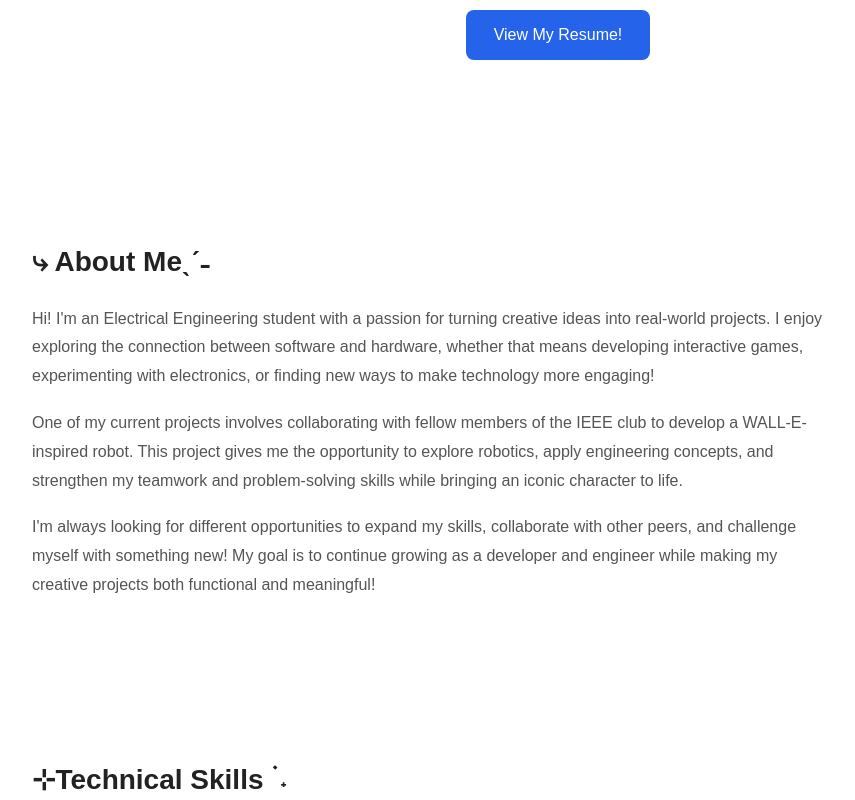
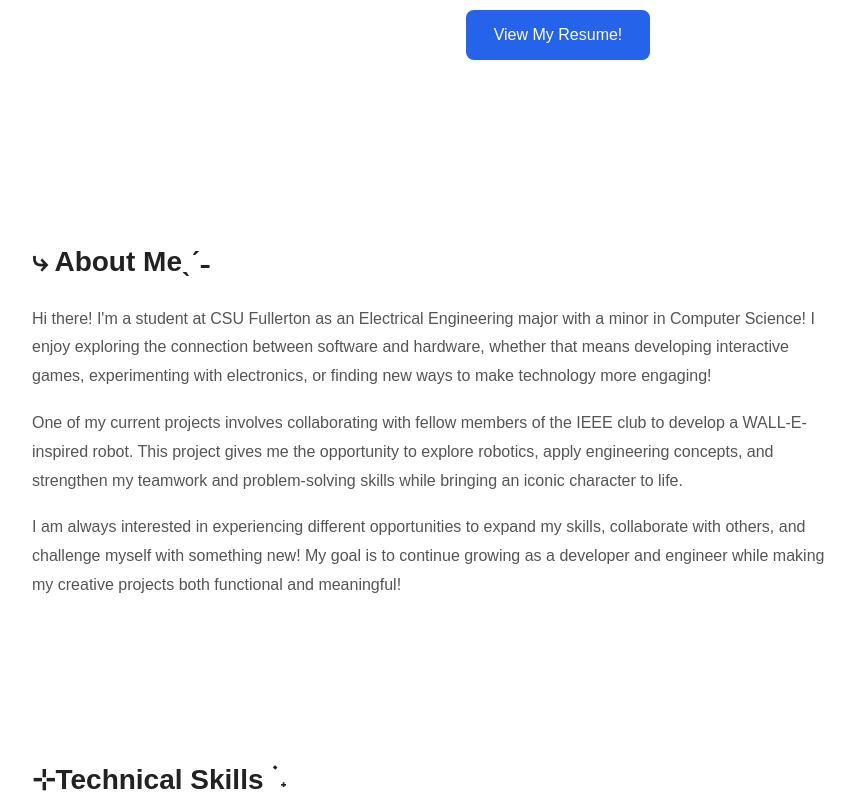
Before and after one commit to 19khuynh/NFC-Portfolio, a plain HTML site: page index.html in a window 1280 px wide. Shown: the part 417-1217 px from the top of the page, without its empty margins (82-937 px from the left). Drawn offline with Linux system fonts and the light colour scheme.

Commit message:
Fix HTML formatting and update content

```diff
--- a/index.html
+++ b/index.html
@@ -55,8 +55,8 @@
             <h2>⤷ About Meˎˊ˗</h2>
 
             <p>
-                Hi! I'm an Electrical Engineering student with a passion for turning
-                creative ideas into real-world projects. I enjoy exploring the connection
+                Hi there! I'm a student at CSU Fullerton as an Electrical Engineering major
+                with a minor in Computer Science! I enjoy exploring the connection
                 between software and hardware, whether that means developing interactive
                 games, experimenting with electronics, or finding new ways to make
                 technology more engaging!
@@ -75,10 +75,11 @@
             </p>
 
             <p>
-                I'm always looking for different opportunities to expand my skills,
-                collaborate with other peers, and challenge myself with something
-                new! My goal is to continue growing as a developer and engineer while
-                making my creative projects both functional and meaningful!
+                I am always interested in experiencing different opportunities to
+                expand my skills, collaborate with others, and challenge myself
+                with something new! My goal is to continue growing as a
+                developer and engineer while making my creative projects
+                both functional and meaningful!
             </p>
         </section>
 
```
